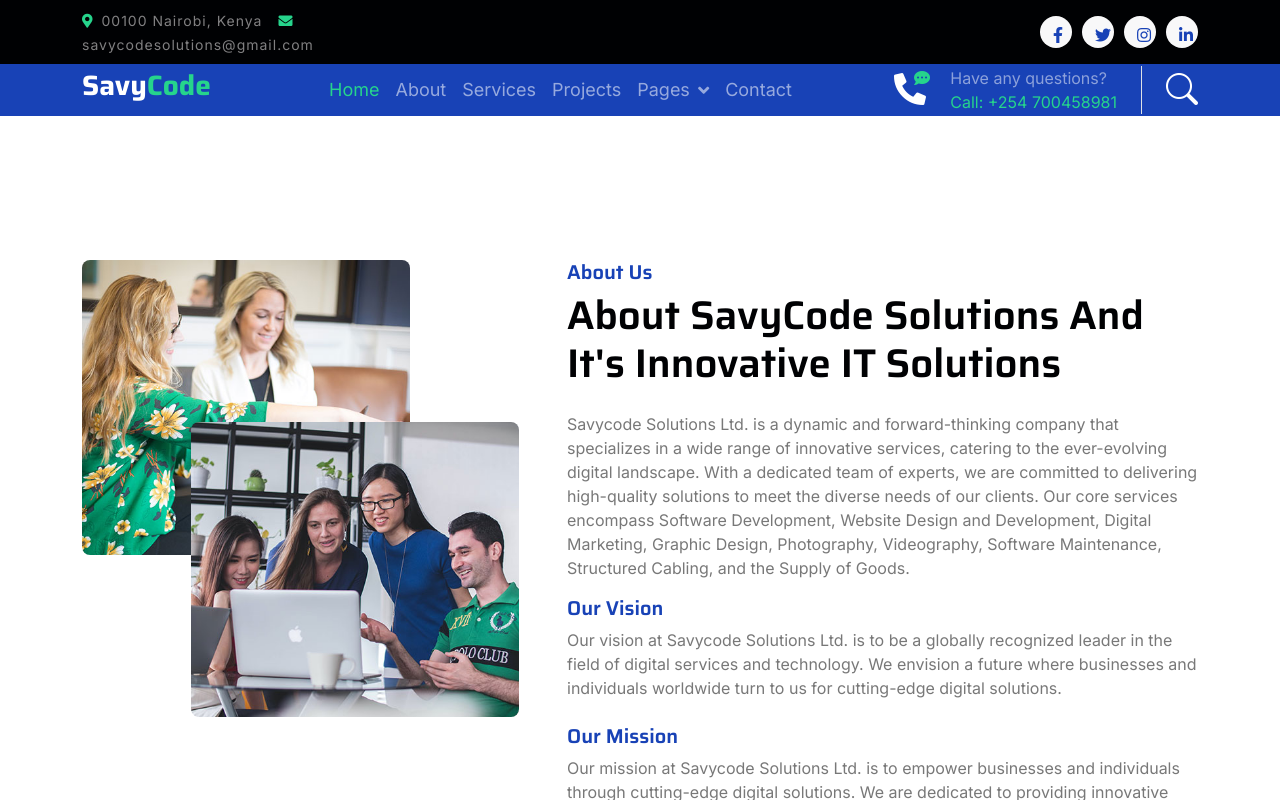
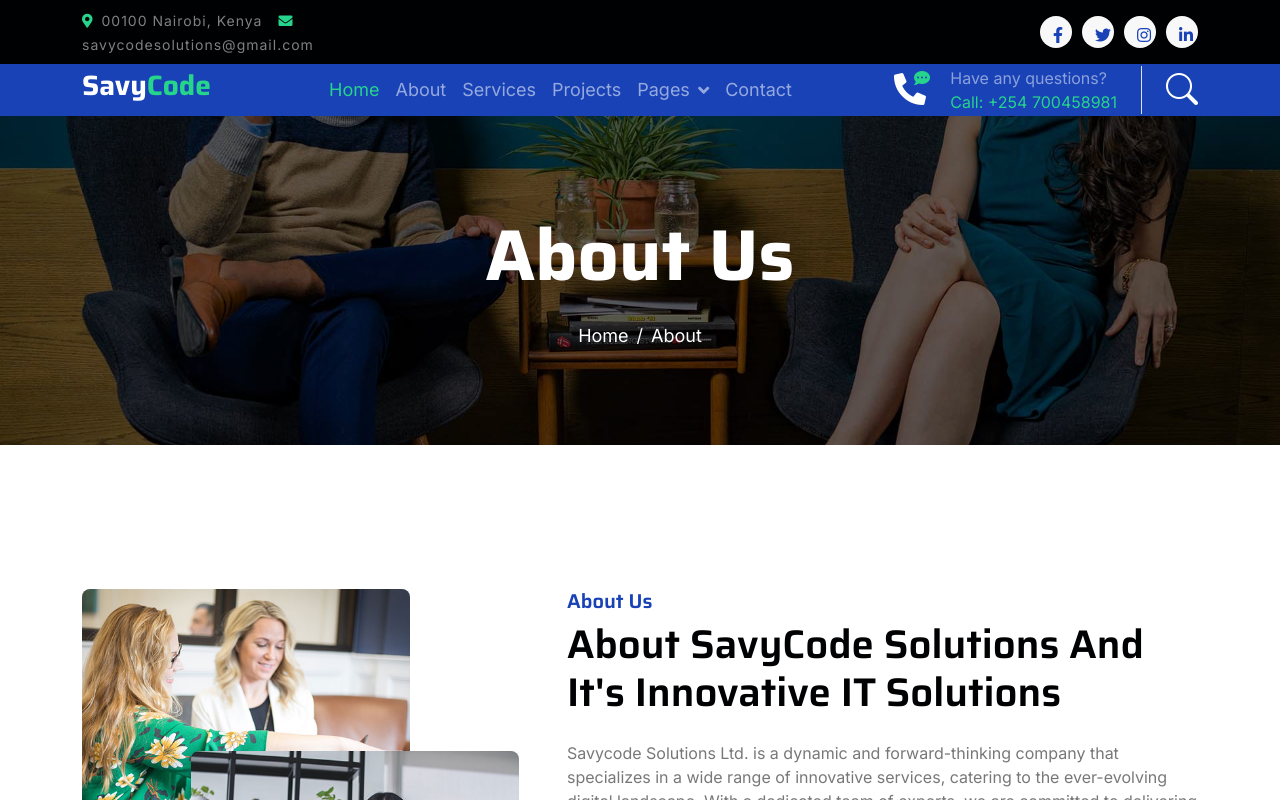
Before and after one commit to Ogola22/Savycode-Website, a Vue app: page /about in a window 1280 px wide. Shown: the top 800 px of the page. Built offline with nearby package versions, Linux system fonts and the light colour scheme.

Commit message:
added breadcrumb-item for About us page

```diff
--- a/src/views/AboutView.vue
+++ b/src/views/AboutView.vue
@@ -1,5 +1,17 @@
 <template>
-    <!-- About Start -->
+    <!-- Page Header Start -->
+    <div class="container-fluid page-header py-5">
+        <div class="container text-center py-5">
+            <h1 class="display-2 text-white mb-4 animated slideInDown">About Us</h1>
+            <nav aria-label="breadcrumb animated slideInDown">
+                <ol class="breadcrumb justify-content-center mb-0">
+                    <li class="breadcrumb-item"><a><router-link to="/">Home</router-link></a></li>
+                    <li class="breadcrumb-item"><a><router-link to="/about">About</router-link></a></li>
+                </ol>
+            </nav>
+        </div>
+    </div>
+    <!-- Page Header End -->
     <!-- About Start -->
     <div class="container-fluid py-5 my-5">
         <div class="container pt-5">
@@ -35,7 +47,8 @@
             </div>
         </div>
     </div>
-    <!-- About End --></template>
+    <!-- About End -->
+</template>
 
 <script>
 export default {
--- a/src/views/ServicesView.vue
+++ b/src/views/ServicesView.vue
@@ -1,4 +1,18 @@
 <template>
+    <!-- Page Header Start -->
+    <div class="container-fluid page-header py-5">
+        <div class="container text-center py-5">
+            <h1 class="display-2 text-white mb-4 animated slideInDown">Services</h1>
+            <nav aria-label="breadcrumb animated slideInDown">
+                <ol class="breadcrumb justify-content-center mb-0">
+                    <li class="breadcrumb-item"><a><router-link to="/">Home</router-link></a></li>
+                    <li class="breadcrumb-item"><a><router-link to="/about">About</router-link></a></li>
+                    <li class="breadcrumb-item" aria-current="page">Services</li>
+                </ol>
+            </nav>
+        </div>
+    </div>
+    <!-- Page Header End -->
     <!-- Services Start -->
     <div class="container-fluid services py-5 mb-5">
         <div class="container">
@@ -95,7 +109,8 @@
             </div>
         </div>
     </div>
-    <!-- Services End --></template>
+    <!-- Services End -->
+</template>
 
 <script>
 export default {
```
